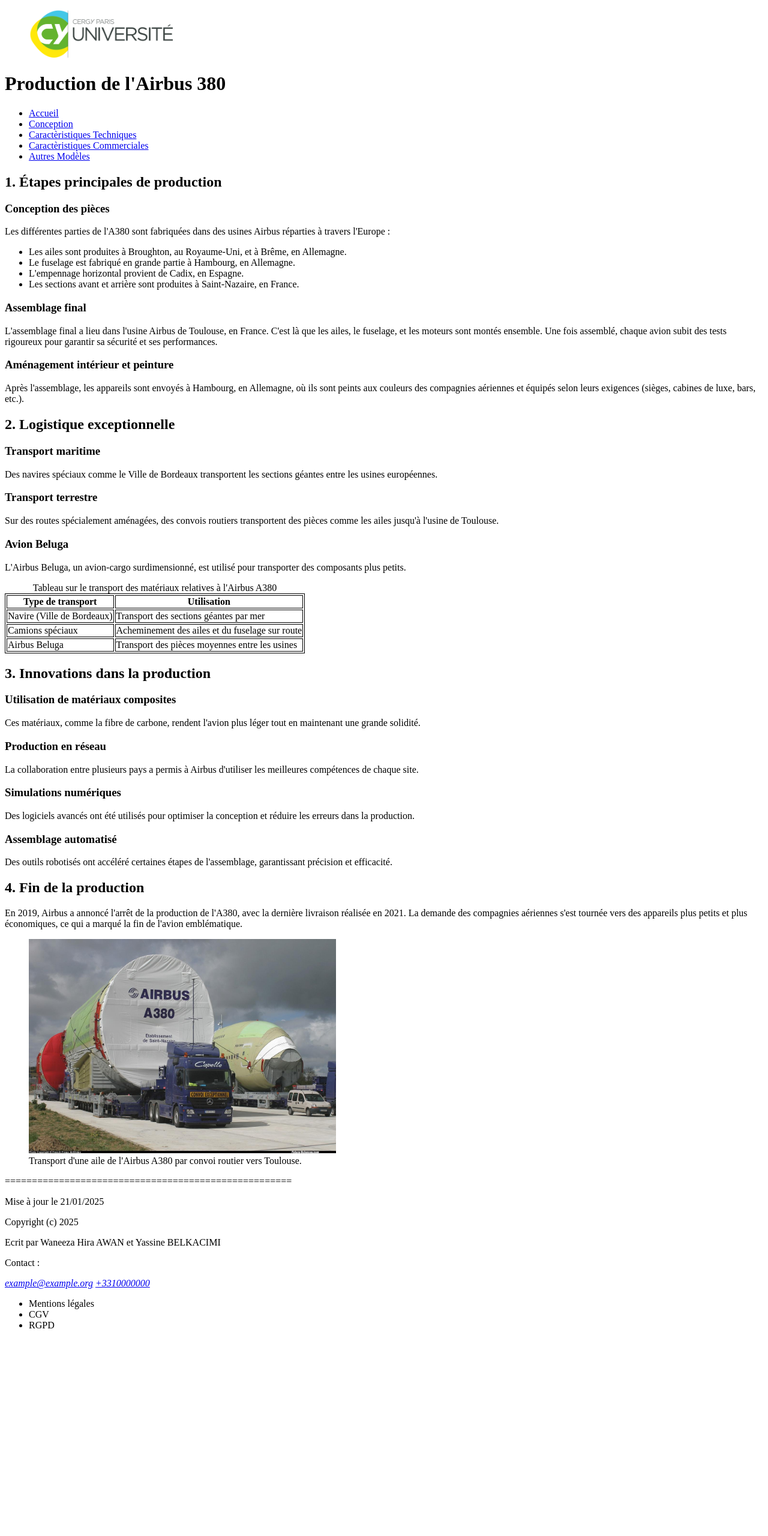
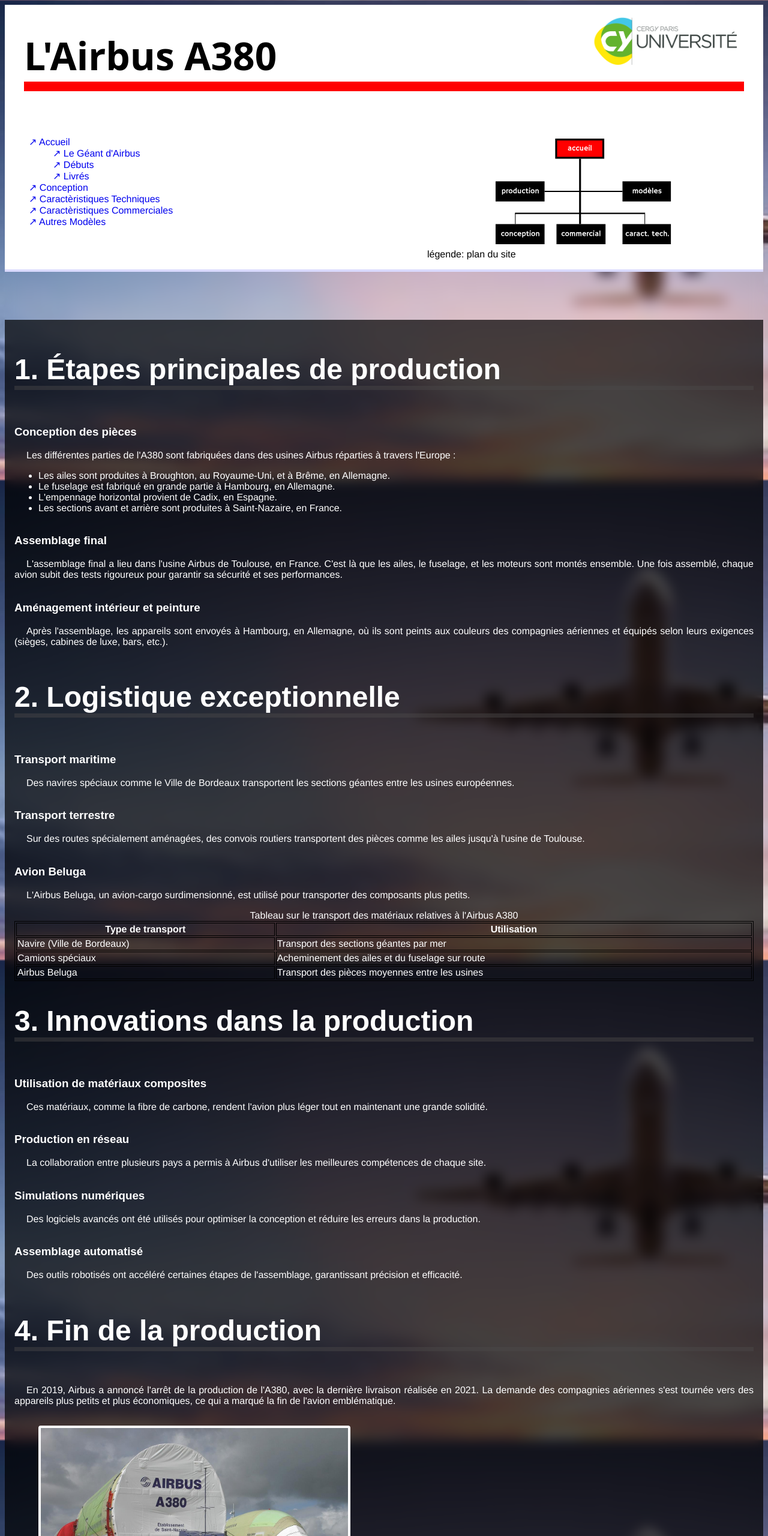
Before and after one commit to Tasye24/basic_website, a plain HTML site: page production.html in a window 1280 px wide. Shown: the top 2560 px of the page at 60% size. Before the commit the page ends 2234 px from the top, so only its background shows below. Drawn offline with Linux system fonts and the light colour scheme.

Commit message:
content add
Co-authored-by: wan-hira <wan-hira@users.noreply.github.com>

```diff
--- a/production.html
+++ b/production.html
@@ -5,27 +5,28 @@
         <meta name="author" content="Waneeza, Yassine">
         <meta name="keywords" content="A380 , Airbus">
         <title>Production - Airbus A380</title>
-        <style>
-            table, th, td {
-              border: 1px solid black;
-            }
-        </style>
 
         <link rel="icon" href="./images/CY.png">
+        <link rel="stylesheet" href="./styles/main.css">
+
     </head>
     <body>
         <header>
-            <figure>
+            <figure class="logo">
                 <img src="./images/CY_logo.png" width="240" alt="Le logo de CY">
             </figure>
             <h1>
-                Production de l'Airbus 380
+                L'Airbus A380
             </h1>
-        </header>
-
+            <div>
                 <nav>
                     <ul>
-                <li><a href = "./index.html">Accueil</a></li>
+                        <li><a href="./index.html">Accueil</a></li>
+                        <ul>
+                            <li><a href="#Airbus-le-Geant">Le Géant d'Airbus</a></li>
+                            <li><a href="#Debut">Débuts</a></li>
+                            <li><a href="#Livrés">Livrés</a></li>
+                        </ul>
                         <li><a href="./conception.html">Conception</a></li>
                         <li><a href="./caracTech.html">Caractèristiques Techniques</a></li>
 
@@ -34,6 +35,18 @@
                     </ul>
                 </nav>
 
+                <figure>
+                    <!--
+                    aussi disponible au formt png
+                    svg préféré pour la qualité
+                    -->
+                    <img width="512" src="./images/nav.svg" alt="plan du site">
+                    <figcaption>plan du site</figcaption>
+                </figure>
+            </div>
+        </header>
+
+        <main>
             <section>
                 <h2>
                     1. Étapes principales de production
@@ -194,19 +207,21 @@
                 </figure>
 
             </section>
+        </main>
 
         <footer>
-            <p>=====================================================</p>
-            <p>Mise à jour le 21/01/2025</p>
-            <p>Copyright (c) 2025</p>
-            <p>Ecrit par Waneeza Hira AWAN et Yassine BELKACIMI</p>
+            <div>
+                <span>Mise à jour le <time datetime="2025-01-25">21/01/2025</time></span>
+                <span>Copyright (c) 2025</span>
+                <span>Ecrit par Waneeza Hira AWAN et Yassine BELKACIMI</span>
                 <section>
-                <p>Contact :</p>
+                    <span>Contact :</span>
                     <address>
                         <a href="mailto:example@example.org">example@example.org</a>
                         <a href="telto:+331000000">+3310000000</a>
                     </address>
                 </section>
+            </div>
             <ul>
                 <li>Mentions légales</li>
                 <li>CGV</li>
--- a/styles/main.css
+++ b/styles/main.css
@@ -1,13 +1,22 @@
 @charset "UTF-8";
 
 html {
-    --main-bg: rgb(177, 177, 255);
+    --main-bg: rgba(160, 160, 255, 0.384);
     --main-color: white;
-    --second-bg: rgb(59, 59, 188);
+    --second-bg: rgba(0, 0, 77, 0.808);
 }
 
 html, body {
     font-family: Helvetica, Arial, sans-serif;
+}
+
+body {
+    background-image: url("../images/commercial-airplane-jetliner-flying-above-600nw-1291051624.jpg");
+    background-position: 50% 50%;
+    background-repeat: no-repeat;
+    background-attachment: fixed;
+    background-size: cover;
+    backdrop-filter: blur(10px);
 }
 
 .test {
@@ -17,11 +26,23 @@ html, body {
 header {
     display: flex;
     flex-direction: column;
+    border-bottom: .25em solid var(--main-bg);
+    margin-bottom: 5em;
+    background: white;
 }
-header>:first-child {
+header > div {
+    margin-top: 1em;
+    display: flex;
+    justify-content: space-between;
+    flex-direction: row;
+}
+header>.logo {
     align-self: flex-end;
 }
-header > h1 {
+header figure:not(.logo) > img {
+    height: 11em;
+}
+header h1 {
     position: relative;
     margin-left: .5em;
     margin-right: .5em;
@@ -30,15 +51,41 @@ header > h1 {
     font-family: system-ui, -apple-system, BlinkMacSystemFont, 'Segoe UI', Roboto, Oxygen, Ubuntu, Cantarell, 'Open Sans', 'Helvetica Neue', sans-serif;
     border-bottom: solid .25em red;
 }
+header li {
+    display: block;
+}
+header li a {
+    text-decoration: none;
+}
+a:hover {
+    text-decoration: underline;
+}
+header li a:hover::before {
+    content: "↘ ";
+}
+header li a::before {
+    content: "↗ ";
+}
 
 h1, h2, h3, h4, h5, h6 {
     font-family: Arial, Helvetica, sans-serif;
 }
 
+
 footer {
+    display: flex;
     padding: 2em;
-    background: linear-gradient(0deg, var(--second-bg), var(--main-bg));
+    padding-top: 4em;
+    background: linear-gradient(0deg, var(--second-bg) 0 80%, var(--main-bg));
     color: var(--main-color);
+    justify-content: space-between;
+    flex-direction: row;
+    border-radius: 0 0 2em 2em;
+}
+
+footer > div {
+    display: flex;
+    flex-direction: column;
 }
 
 footer * {
@@ -47,7 +94,17 @@ footer * {
 
 main {
     padding: 1em;
-    background: var(--main-bg);
+    /*background: var(--main-bg);*/
+    background-color: rgba(0, 0, 0, 0.705);
+    color: white;
+}
+main p {
+    color: white;
+}
+
+p {
+    text-align: justify;
+    text-indent: 20px;
 }
 
 main > section {
@@ -56,8 +113,9 @@ main > section {
 }
 
 main h2 {
-    font-size: 2.5em;
     font-weight: bolder;
+    font-size: 3em;
+    border-bottom: solid .15em rgba(75, 73, 73, 0.438);
 }
 
 video, img {
@@ -68,3 +126,25 @@ video, img {
 strong {
     font-size: 1.1em;
 }
+
+table, th, td {
+    border: 1px solid black;
+}
+
+figcaption::before {
+    content : "légende: ";
+}
+
+article.serious-article {
+    font-family: 'Trebuchet MS', 'Lucida Sans Unicode', 'Lucida Grande', 'Lucida Sans', Arial, sans-serif;
+    color: rgb(0, 0, 0);
+    border-left: .5em solid white;
+    padding-left: 1em;
+}
+
+#Debut h2::after{
+    content: "📊";
+}
+#Airbus-le-Geant h2::after {
+    content: "✈️";
+}
```
Also changed, not shown: caracTech.html (+27 -13 lines), commercial.html (+21 -10 lines), conception.html (+27 -15 lines), index.html (+4 -3 lines), modeles.html (+28 -9 lines), images/commercial-airplane-jetliner-flying-above-600nw-1291051624.jpg (added), images/commercial-airplane-jetliner-flying-above-600nw-1291051624.jpg.webp (added), images/favicon/android-chrome-192x192.png (added), images/favicon/android-chrome-512x512.png (added), images/favicon/apple-touch-icon.png (added), images/favicon/favicon-16x16.png (added), images/favicon/favicon-32x32.png (added), images/favicon/favicon.ico (added), images/favicon/site.webmanifest (added). Lines whose indentation alone changed are shown as unchanged.
